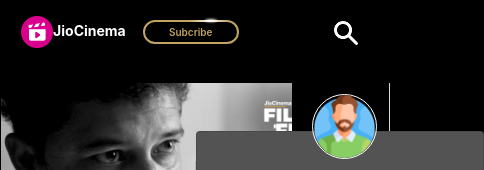
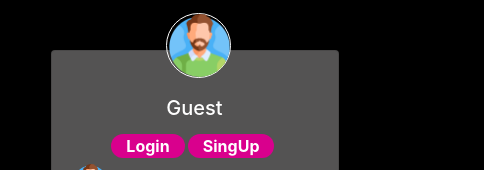
Before and after one commit to Nggohel/Jiocinema_clone, a React (Create React App) app: page / in a window 390 px wide. Both pictures are taken after a click on the picture 375 px from the left and 802 px from the top of the page. Shown: the top 170 px of the page, 484 px wide, since content can reach past the window. Built offline with nearby package versions, Linux system fonts and the light colour scheme; no server answers.

Commit message:
modified css of login page nad signup page

```diff
--- a/src/Component/Login/Login.css
+++ b/src/Component/Login/Login.css
@@ -51,3 +51,20 @@
 .logindetails {
   color: rgb(220, 29, 92);
 }
+@media (max-width: 768px) {
+  .login-continue-btn {
+    width: 50%;
+    padding: 10px 15px;
+  }
+  .login-number-input {
+    width: 50vw;
+  }
+  .login {
+    width: 51vw;
+    padding: 0;
+    /* margin-top: -200px; */
+  }
+  .login h4 {
+    font-size: 20px;
+  }
+}
--- a/src/Component/Loginpage/LoginPage.css
+++ b/src/Component/Loginpage/LoginPage.css
@@ -140,35 +140,30 @@ h6 {
   margin-right: 0.5rem;
 }
 @media (max-width: 768px) {
-  /* .parentcard {
-    right: -100vw;
-    width: 100vw;
-    height: 100vh;
+  .loginpagelayout {
+    position: fixed;
+    top: 0;
+    left: 0;
+    right: 0;
+    bottom: 0;
     background-color: black;
-    animation-name: Mobilemove;
+    transition: transfrom 1s;
+  }
+  .moved {
+    transform: translateX(100%);
+    animation-name: back;
     animation-duration: 1s;
     animation-fill-mode: forwards;
   }
-  .moved {
-    right: 0;
-    animation-name: Mobileback;
+  .parentcard {
+    position: fixed;
+    top: 0;
+    right: -100%;
+    width: 100%;
+    height: 100%;
+    background-color: black;
+    animation-name: move;
     animation-duration: 1s;
     animation-fill-mode: forwards;
   }
-  @keyframes mobileback {
-    from {
-      right: 0;
-    }
-    to {
-      right: -100vw;
-    }
-  }
-  @keyframes mobilemove {
-    from {
-      right: -100vw;
-    }
-    to {
-      right: 0;
-    }
-  } */
 }
--- a/src/Component/Singup/SingUp.css
+++ b/src/Component/Singup/SingUp.css
@@ -51,3 +51,19 @@
 .singupdetails {
   color: rgb(220, 29, 92);
 }
+@media (max-width: 768px) {
+  .singup-continue-btn {
+    width: 50%;
+    padding: 10px 15px;
+  }
+  .singup-number-input {
+    width: 50vw;
+  }
+  .singup {
+    width: 51vw;
+    padding: 0;
+  }
+  .singup h4 {
+    font-size: 18px;
+  }
+}
```
